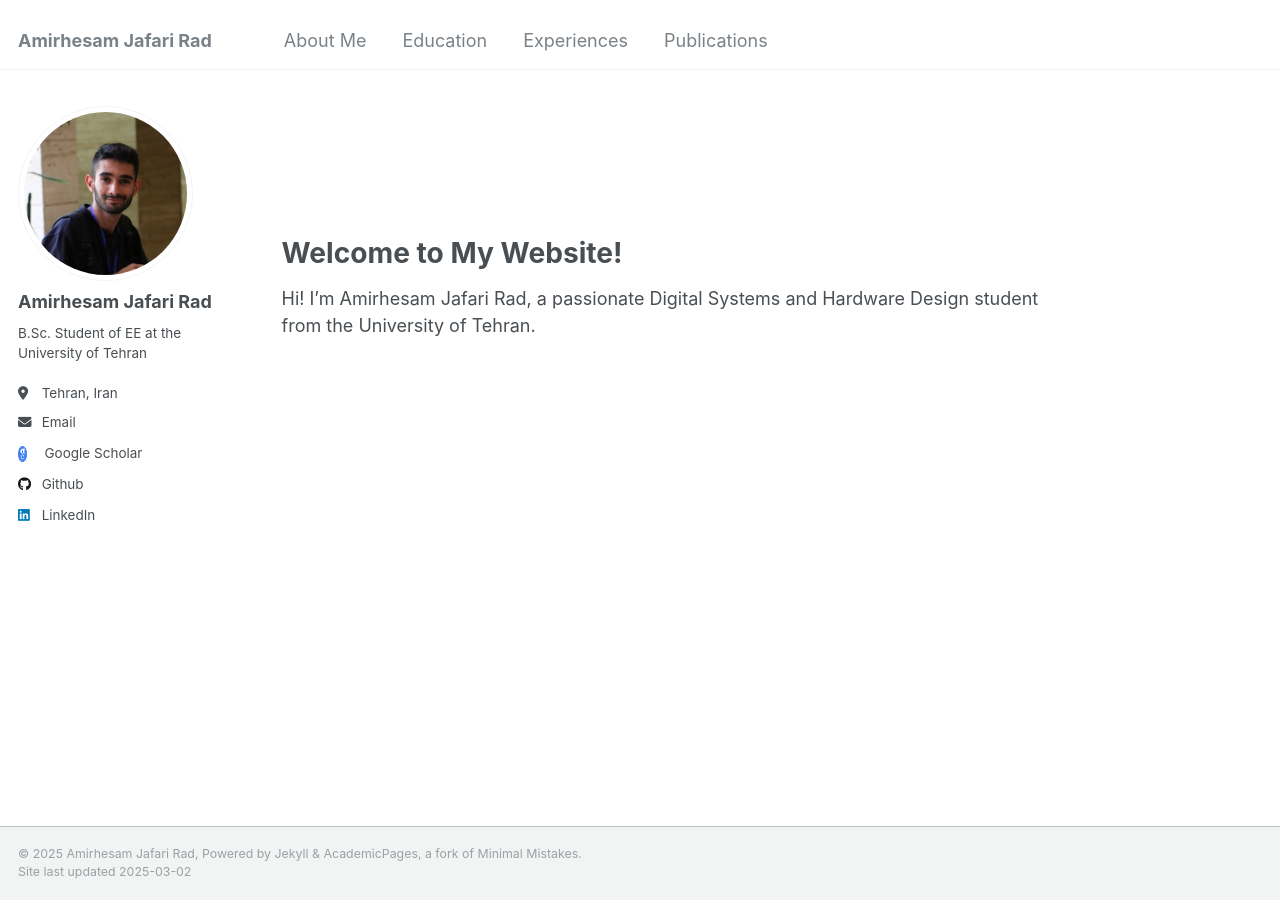
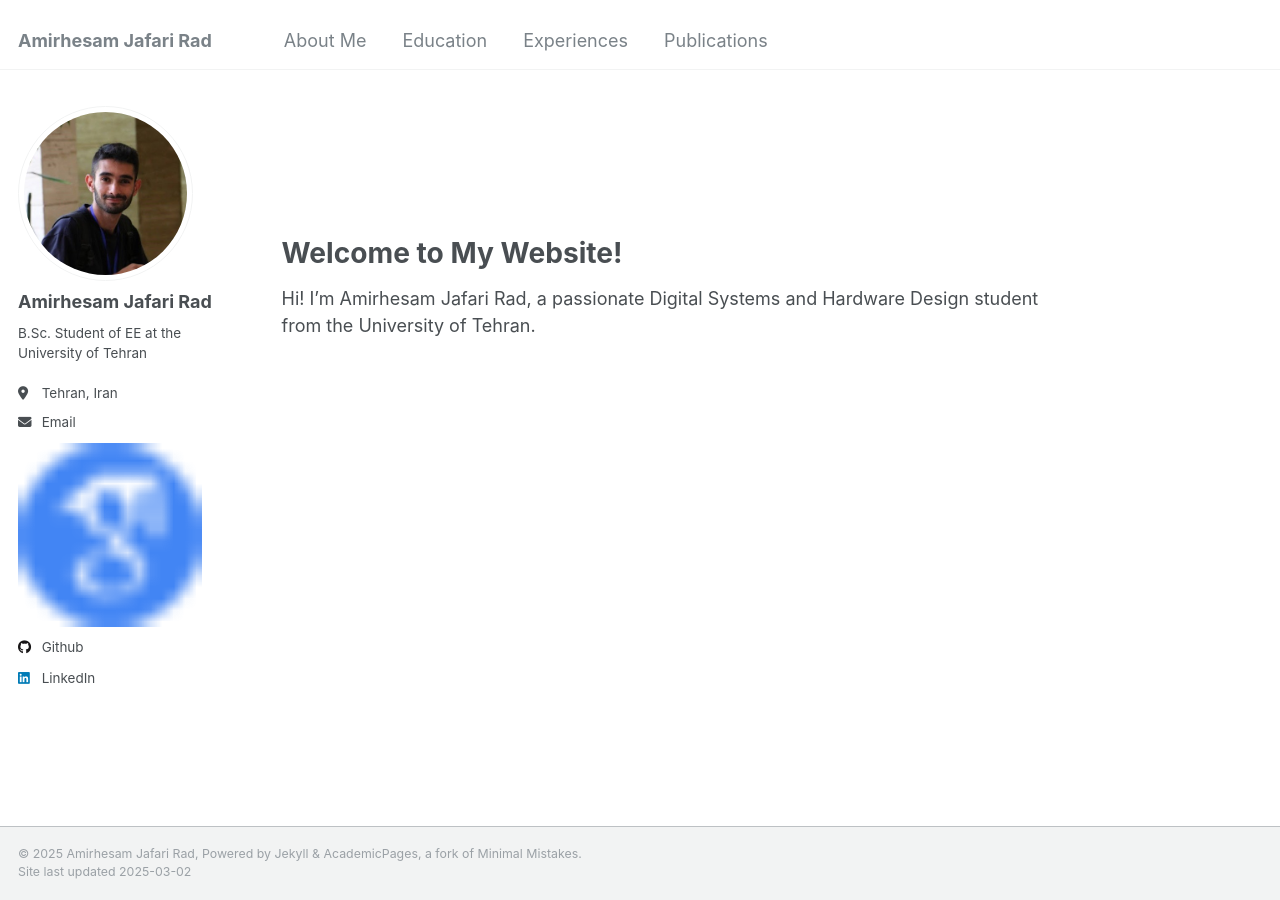
Before and after one commit to amirhjrad/amirhjrad.github.io, a Jekyll site: the page built from _pages/home.md, in a window 1280 px wide. Built offline with Jekyll 4.4.1, drawn with Linux system fonts in a browser that asks for light colours.

Commit message:
modified:   _includes/author-profile.html 	modified:   assets/googlescholar.png

```diff
--- a/_includes/author-profile.html
+++ b/_includes/author-profile.html
@@ -44,7 +44,7 @@
       {% if author.googlescholar %}
       <li>
         <a href="{{ author.googlescholar }}">
-          <img src="/assets/googlescholar.png" alt="Google Scholar" class="icon-pad-right" style="width:16px; height:16px; vertical-align:middle;" />
+          <img src="/assets/googlescholar.png" alt="Google Scholar" class="icon-pad-right" />
           Google Scholar
         </a>
       </li>
```
Also changed, not shown: assets/googlescholar.png.
